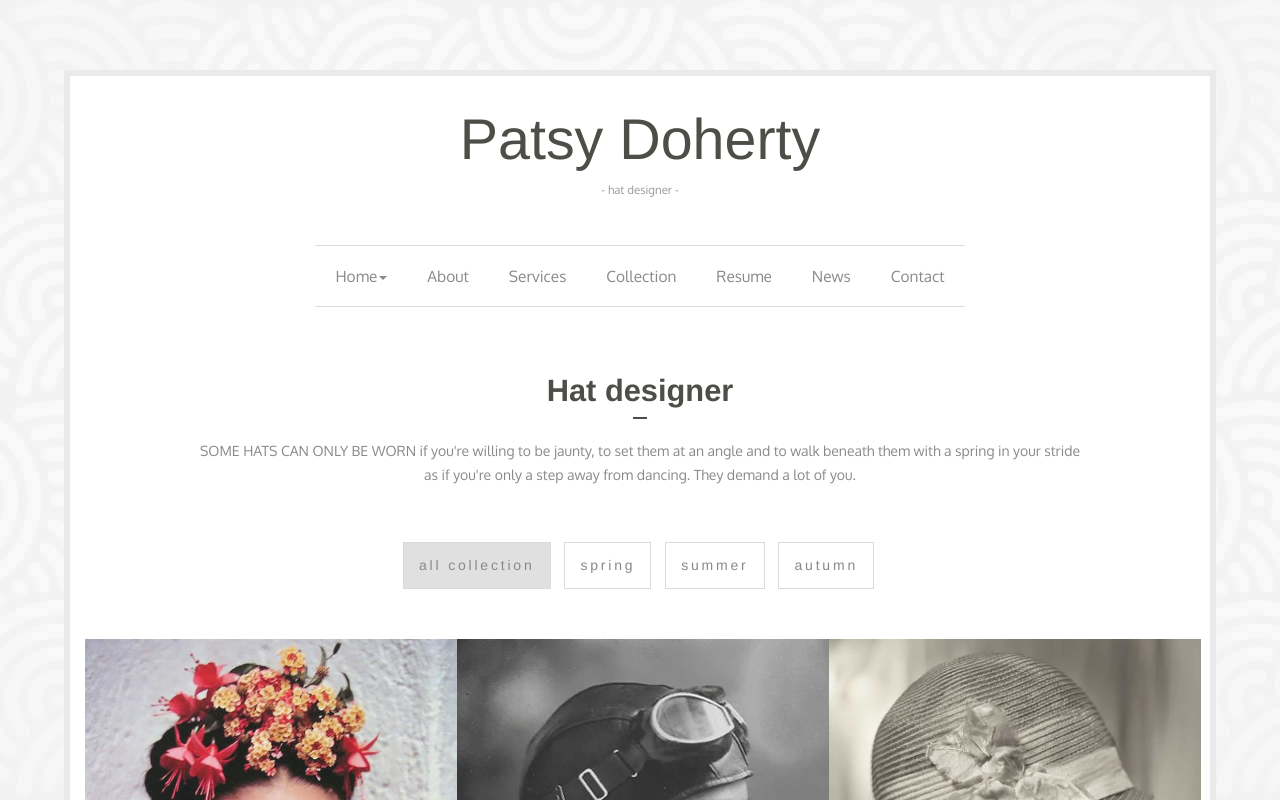
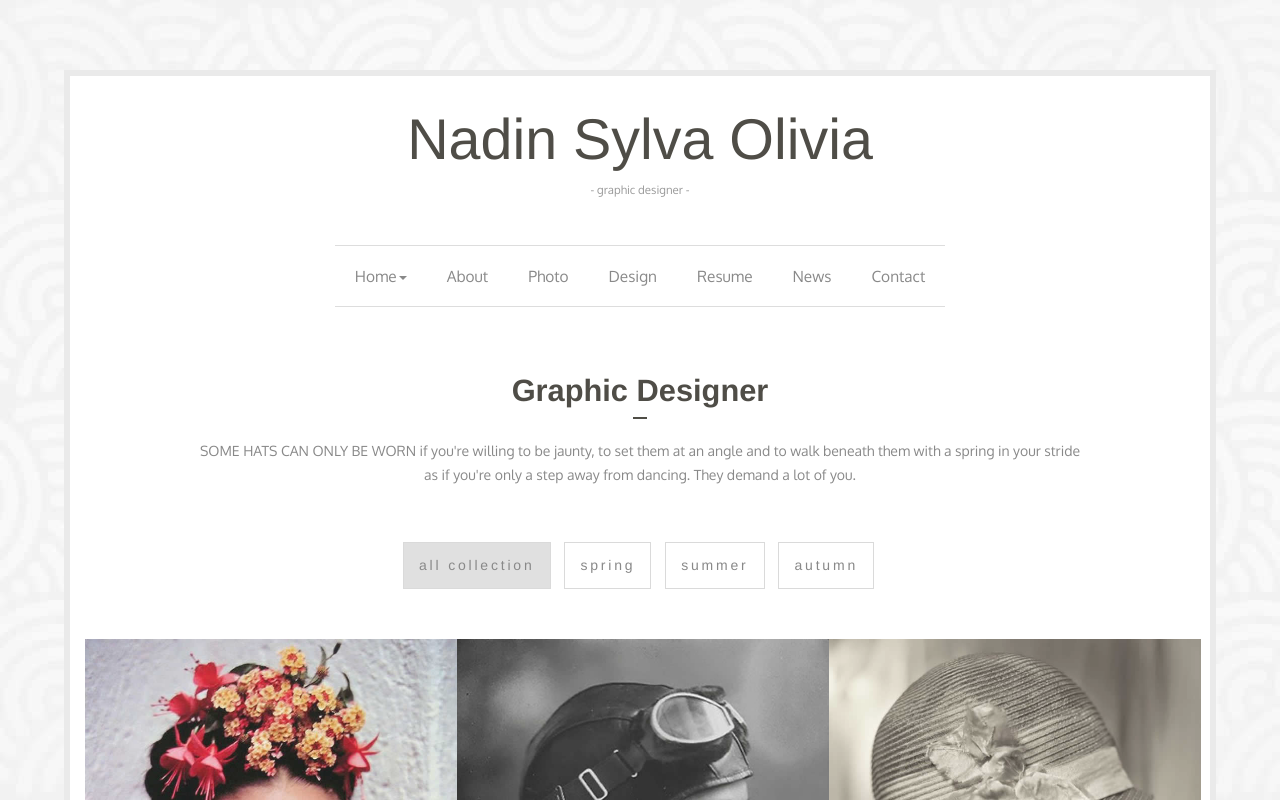
Before and after one commit to nadinsylva/nadinsylva.github.io-progress, a plain HTML site: page index-work.html in a window 1280 px wide. Shown: the top 800 px of the page. Drawn offline with nearby package versions, Linux system fonts and the light colour scheme; a web font is replaced by a local one.

Commit message:
Update index-work.html

```diff
--- a/index-work.html
+++ b/index-work.html
@@ -1,7 +1,7 @@
 <!DOCTYPE html>
 <html lang="en">
     <head>
-        <title>Patsy Doherty - Home/work</title>
+        <title>Nadin Sylva Olivia - Home/work</title>
 
         <meta charset="utf-8">
         <meta name="description" content="">
@@ -32,8 +32,8 @@
    <div class="wrapper">
   	  <div class="col-md-12">
         <!-- Logo -->
-         <div class="brand wow fadeIn" data-wow-delay="0.1s"> Patsy Doherty
-           <div class="title"> - hat designer -  </div>
+         <div class="brand wow fadeIn" data-wow-delay="0.1s"> Nadin Sylva Olivia
+           <div class="title"> - Graphic Designer -  </div>
          </div>
          <!-- Navigation -->
          <nav class="navbar navbar-default" role="navigation">
@@ -46,8 +46,8 @@
                     <span class="icon-bar"></span>
                 </button>
                 <!-- navbar-brand is hidden on larger screens, but visible when the menu is collapsed -->
-                <div class="navbar-brand"><a href="">Patsy Doherty</a>
-                <div class="title"> - hat designer - </div>
+                <div class="navbar-brand"><a href="">Nadin Sylva Olivia</a>
+                <div class="title"> - Graphic Designer - </div>
                 </div>
 
             </div>
@@ -69,10 +69,10 @@
                        <a href="about.html">About</a>
                     </li>
                     <li>
-                       <a href="services.html">Services</a>
+                       <a href="services.html">Photo</a>
                     </li>
                     <li>
-                       <a href="collection.html">Collection</a>
+                       <a href="collection.html">Design</a>
                     </li>
                     <li>
                        <a  href="resume.html">Resume</a>
@@ -93,7 +93,7 @@
          <!-- Start margin -->
          <div class="margin-collection wow fadeIn" data-wow-delay="0.1s">
              <div class="col-md-10 col-xs-offset-1">
-               <h3 class="heading-inner">Hat designer</h3>
+               <h3 class="heading-inner">Graphic Designer</h3>
                   <div class="hr"></div>
                    <div class="heading-c">
                     SOME HATS CAN ONLY BE WORN if you're willing to be jaunty, to set them at an angle and to walk beneath them with a spring in your stride as if you're only a step away from dancing. They demand a lot of you.         </div>
@@ -216,10 +216,10 @@
 
          <!-- Start footer -->
          <div class="footer col-md-6 col-xs-offset-3">
-              <h5>Copyright 2016
-              <a href="#"><i class="fa fa-facebook fa-1x icon1"></i></a>
-              <a href="#"><i class="fa fa-twitter fa-1x icon1"></i></a>
-              <a href="#"><i class="fa fa-instagram fa-1x icon1"></i></a>
+              <h5>Copyright 2024
+                 <a href="https://x.com/nadinsylva"><i class="fa fa-twitter fa-1x icon1"></i></a>
+                 <a href="https://www.instagram.com/nadinsylva"><i class="fa fa-instagram fa-1x icon1"></i></a>
+                 <a href="https://www.behance.net/nadinsylva"><i class="fa fa-behance fa-1x icon1"></i></a>
               </h5>
          </div>
          <!-- End footer -->
```
